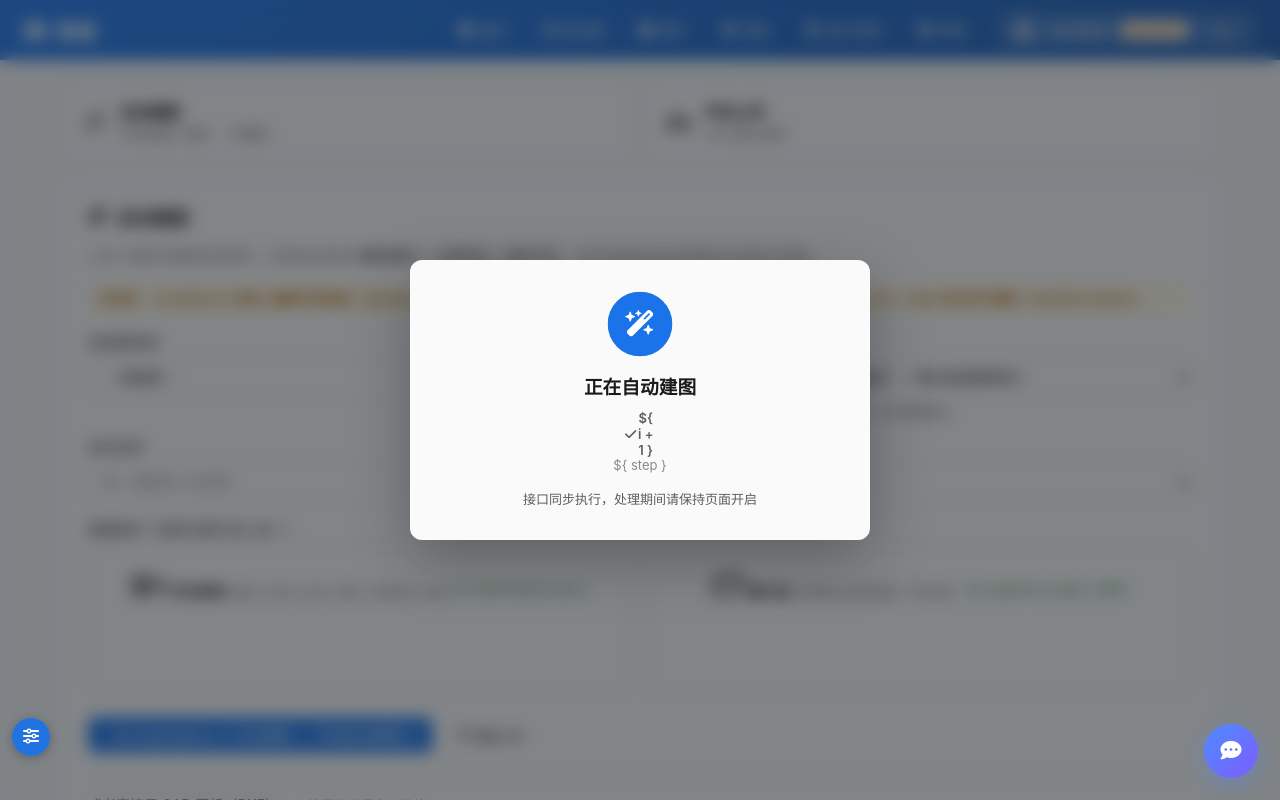
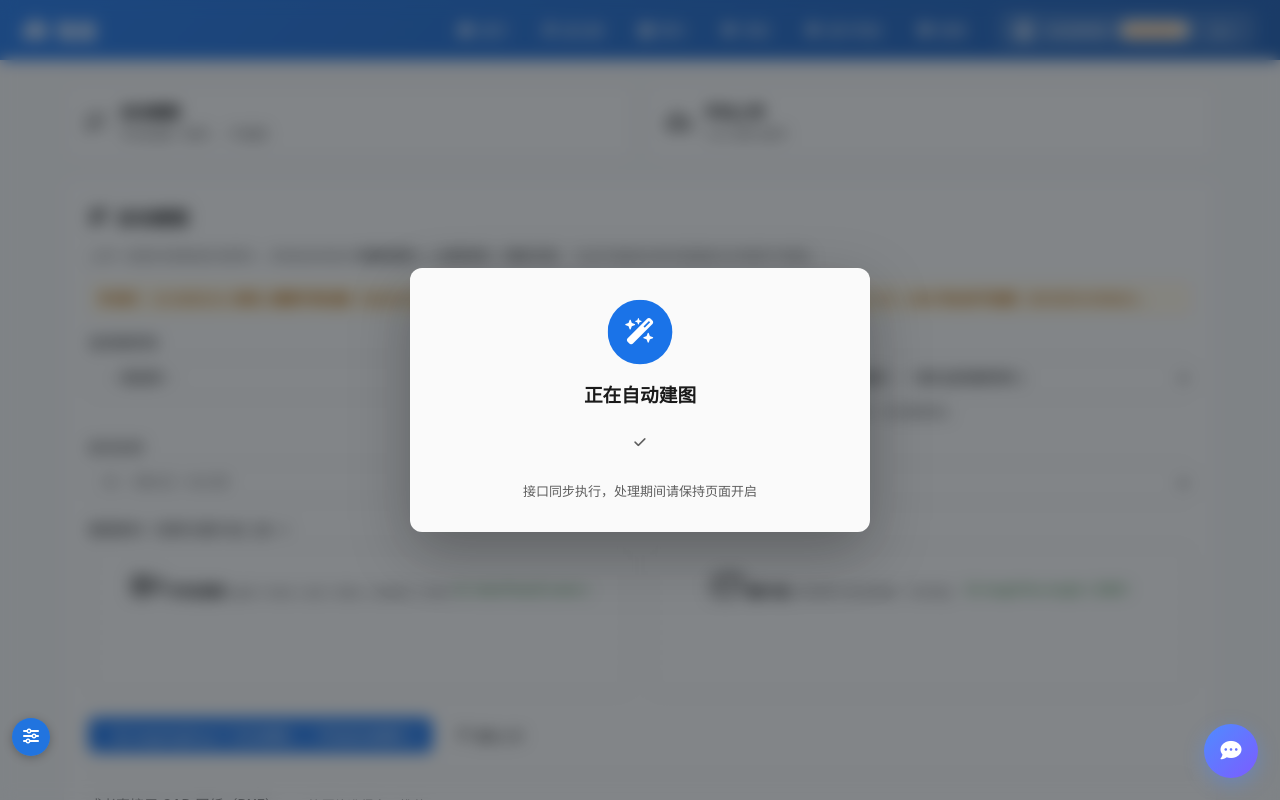
Before and after one commit to Noob-stupid/smart-seat-selection-nav, a Flask app: page /uploading in a window 1280 px wide. Run offline with Flask 3, Linux system fonts and the light colour scheme; the visitor is signed in with stand-in values (Sample User, id 1); data comes from the database, SQL or seed files in the repository; parts of the project's set-up code (start-up, migrations or seed data) failed here and were passed over.

Commit message:
fix: 修「一打开上传页就弹正在自动建图」且显示原始模板文本
现象：打开 /uploading 就出现全屏弹窗，内容不是正常文案，而是
    ${i} / 勾+1 / } / ${step} 这样的原始模板语法，
而且弹窗本身不该出现（mappingBusy 初值是 false）。

根因：Vue 模板解析在这段出错，导致 v-if 与插值一起失效。
本项目 Vue 配的是 delimiters: ['${', '}']，闭合符是单个右花括号。
而这段 v-for 里同一行还有 :class 的对象写法，那里也有右花括号。
解析器在这里配错括号，之后整个 v-for 里的插值全部失效 —— 页面上直接
显示 ${ i + 1 } 这种原文；v-if="mappingBusy" 也一起失效，弹窗常驻。

改法：这几处不再走插值，改用 v-text 绑值。
  · 序号： <span v-else v-text="i + 1"></span>
  · 步骤名： <span v-text="step"></span>
v-text 直接把结果写进 textContent，完全不经过插值语法解析，
无论 delimiters 怎么配都不会再撞。同时把 :class 改成数组写法，
并把注释里举例用的插值写法去掉，不留同样隐患。

静态检查：
  · 注释里残留插值写法：0 处
  · 插值与 :class / :style 花括号同行：0 处
  · v-for 段落（去注释后）无插值，v-text 已到位
  · div 50/50、span 23/23，标签配平
回归：pytest 490 项通过。

说明：我本想用 headless Edge 渲染验证，但脚本内联 vendor 后 Vue 没正常
挂载，--dump-dom 拿到的是原始模板而不是渲染结果，那个验证不可靠，已弃用。
本次结论来自静态检查 + 改法本身的性质（v-text 不经过插值解析）。

```diff
--- a/templates/uploading.html
+++ b/templates/uploading.html
@@ -344,13 +344,21 @@
       <div class="mapping-loader-icon"><i class="fas fa-wand-magic-sparkles"></i></div>
       <h3>正在自动建图</h3>
       <div class="mapping-steps">
+        <!--
+          这里刻意用 v-text 而不是插值语法。
+          本项目的 Vue 用的是自定义 delimiters（闭合符是单个右花括号），
+          而同一行 :class 属性里也有右花括号，Vue 的模板解析器会在那里配错括号，
+          导致整个 v-for 里的插值失效 —— 页面上直接显示出「i + 1」这样的原始文本，
+          连带 v-if 也失效，弹窗变成常驻。
+          改用 v-text 绑值就不经过插值解析，绕开这个冲突。
+        -->
         <div v-for="(step, i) in processingSteps" :key="step" class="mapping-step"
-             :class="{ active: i === processingStep, done: i < processingStep }">
+             :class="[{ active: i === processingStep }, { done: i < processingStep }]">
           <span class="step-index">
             <i v-if="i < processingStep" class="fas fa-check"></i>
-            <span v-else>${ i + 1 }</span>
+            <span v-else v-text="i + 1"></span>
           </span>
-          ${ step }
+          <span v-text="step"></span>
         </div>
       </div>
       <p class="text-muted">接口同步执行，处理期间请保持页面开启</p>
```
